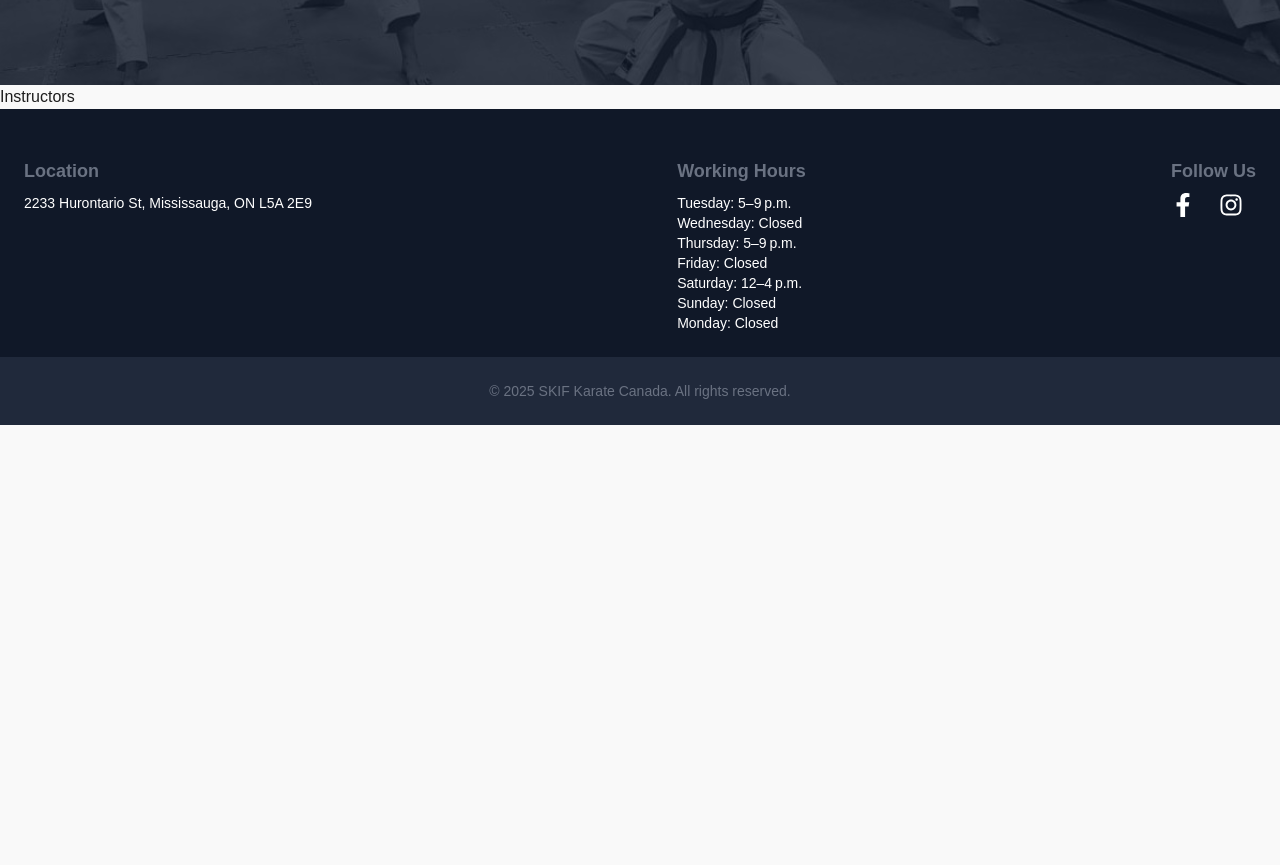
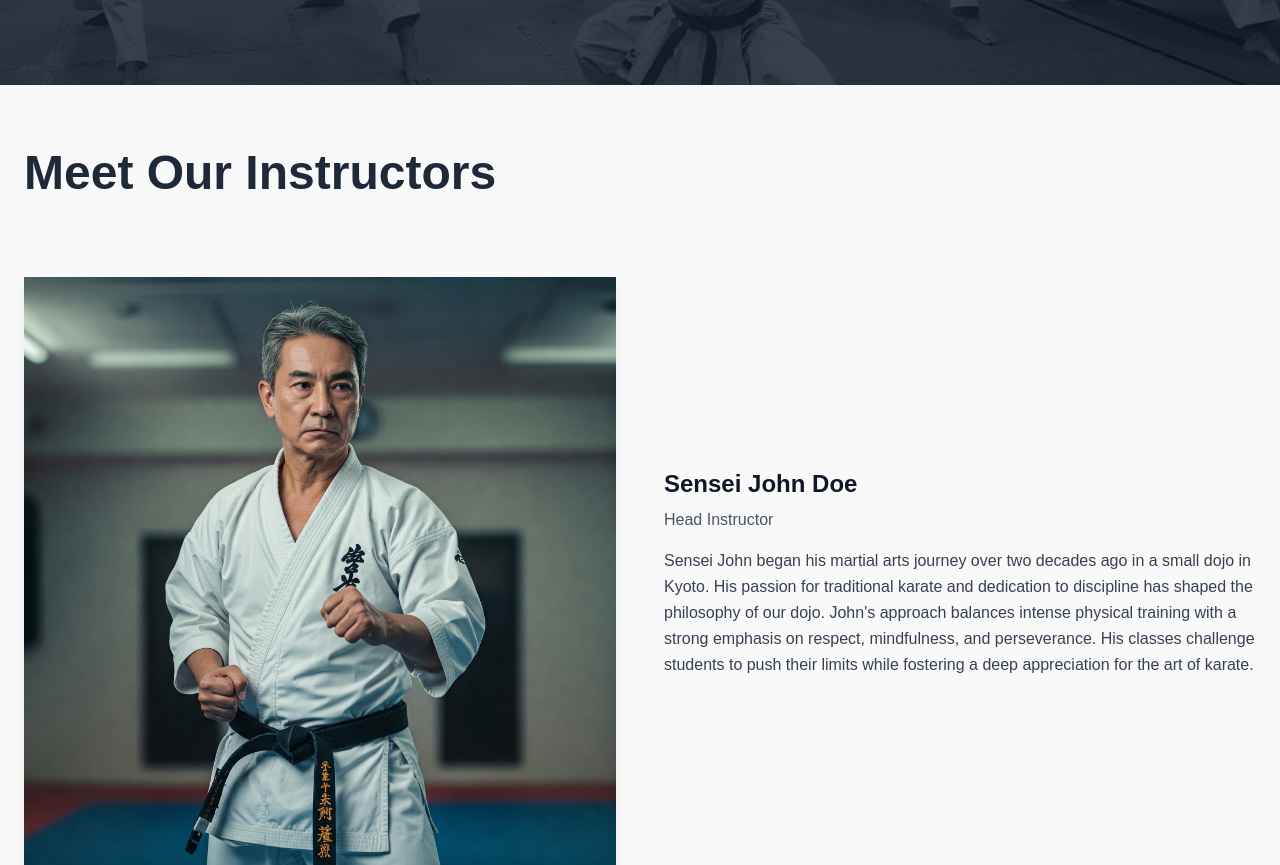
Before and after one commit to A-coderr/skif-website, a Next.js app: page /instructors in a window 1280 px wide. Shown: the part 235-1100 px from the top of the page. Before the commit the page ends 800 px from the top, so only its background shows below. Built offline with nearby package versions, Linux system fonts and the light colour scheme.

Commit message:
Added content for the instructors

```diff
--- a/app/instructors/page.tsx
+++ b/app/instructors/page.tsx
@@ -2,6 +2,7 @@
 
 import { motion, useScroll, useTransform } from "framer-motion";
 import { useRef } from "react";
+import Instructors from "../sections/Instructors";
 
 export default function InstructorsPage() {
   const ref = useRef(null);
@@ -24,7 +25,7 @@ export default function InstructorsPage() {
           className="absolute inset-0 w-full h-full bg-[url('/karate.jpg')] bg-cover bg-center opacity-20"
         />
       </section>
-      <div>Instructors</div>
+      <Instructors />
     </>
   );
 }
--- /dev/null
+++ b/app/sections/Instructors.tsx
@@ -0,0 +1,75 @@
+import Image from "next/image";
+
+type Instructor = {
+  name: string;
+  title: string;
+  bio: string;
+  image: string;
+};
+
+const instructors: Instructor[] = [
+  {
+    name: "Sensei John Doe",
+    title: "Head Instructor",
+    bio: `Sensei John began his martial arts journey over two decades ago in a small dojo in Kyoto. His passion for traditional karate and dedication to discipline has shaped the philosophy of our dojo. John's approach balances intense physical training with a strong emphasis on respect, mindfulness, and perseverance. His classes challenge students to push their limits while fostering a deep appreciation for the art of karate.`,
+    image: "/instructors/instructor2_placeholder.jpg",
+  },
+  {
+    name: "Sensei Jane Smith",
+    title: "Assistant Instructor",
+    bio: `Sensei Jane joined our dojo with a mission to inspire young martial artists. She quickly became a mentor to students of all levels through her encouraging teaching style and deep technical knowledge. Jane's focus on fundamentals and building strong foundations has helped many students gain confidence both inside and outside the dojo. Her presence is a cornerstone of our beginner and youth programs.`,
+    image: "/instructors/instructor3_placeholder.jpg",
+  },
+  {
+    name: "Sensei Mike Lee",
+    title: "Competition Coach",
+    bio: `A former national competitor, Sensei Mike brings a high-performance edge to our advanced training. With a sharp eye for technique and a strategic mindset, Mike has helped prepare students for regional and national tournaments. His sessions are intense and rewarding, blending modern sport karate with traditional values. Mike’s mentorship continues to shape the next generation of champions.`,
+    image: "/instructors/instructor1_placeholder.jpg",
+  },
+];
+
+export default function Instructors() {
+  return (
+    <section className="w-full px-6 py-16 max-w-7xl mx-auto">
+      <h2 className="text-4xl md:text-5xl font-bold text-left mb-20 text-gray-800">
+        Meet Our Instructors
+      </h2>
+
+      <div className="space-y-24">
+        {instructors.map((instructor, idx) => {
+          const isEven = idx % 2 === 0;
+
+          return (
+            <div
+              key={idx}
+              className={`flex flex-col md:flex-row ${
+                isEven ? "" : "md:flex-row-reverse"
+              } gap-12 items-center`}
+            >
+              <div className="w-full md:w-1/2">
+                <Image
+                  src={instructor.image}
+                  alt={instructor.name}
+                  width={800}
+                  height={500}
+                  className="w-full h-auto object-cover shadow-lg"
+                />
+              </div>
+              <div className="w-full md:w-1/2 text-left">
+                <h3 className="text-2xl font-bold text-gray-900 mb-2">
+                  {instructor.name}
+                </h3>
+                <p className="text-gray-600 font-medium mb-4">
+                  {instructor.title}
+                </p>
+                <p className="text-gray-700 leading-relaxed text-base whitespace-pre-line">
+                  {instructor.bio}
+                </p>
+              </div>
+            </div>
+          );
+        })}
+      </div>
+    </section>
+  );
+}
```
